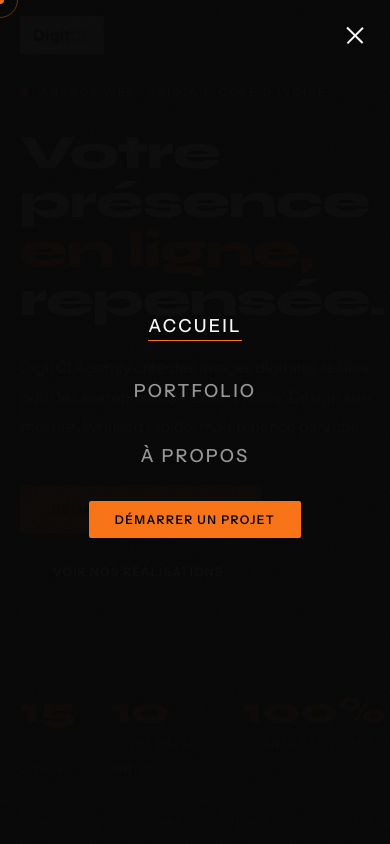
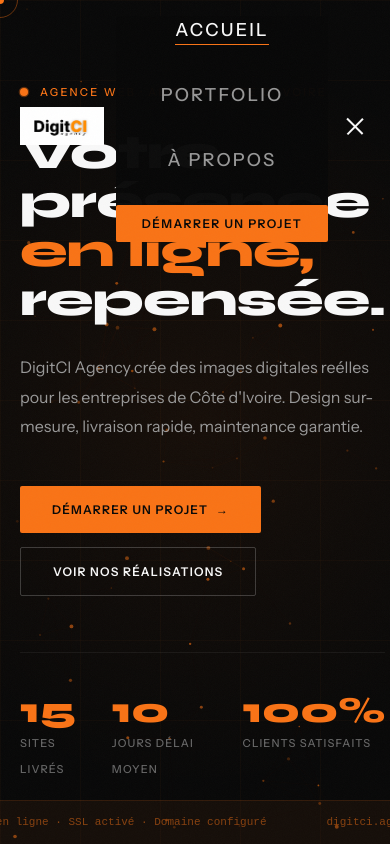
Before and after one commit to dyse85/digitci-website, a plain HTML site: page frontend/index.html in a window 390 px wide. Both pictures are taken after a click on the element 355 px from the left and 35 px from the top of the page. Shown: the top 844 px of the page. Drawn offline with Linux system fonts and the light colour scheme.

Commit message:
Update style.css

```diff
--- a/frontend/style.css
+++ b/frontend/style.css
@@ -232,7 +232,7 @@ a { text-decoration: none; color: inherit; }
   .burger { display: flex; }
   .nav-links {
     display: none;
-    position: fixed; inset: 0;
+    position: relative; inset: 0;
     background: rgba(8,8,8,0.98);
     flex-direction: column;
     justify-content: center; align-items: center;
```
